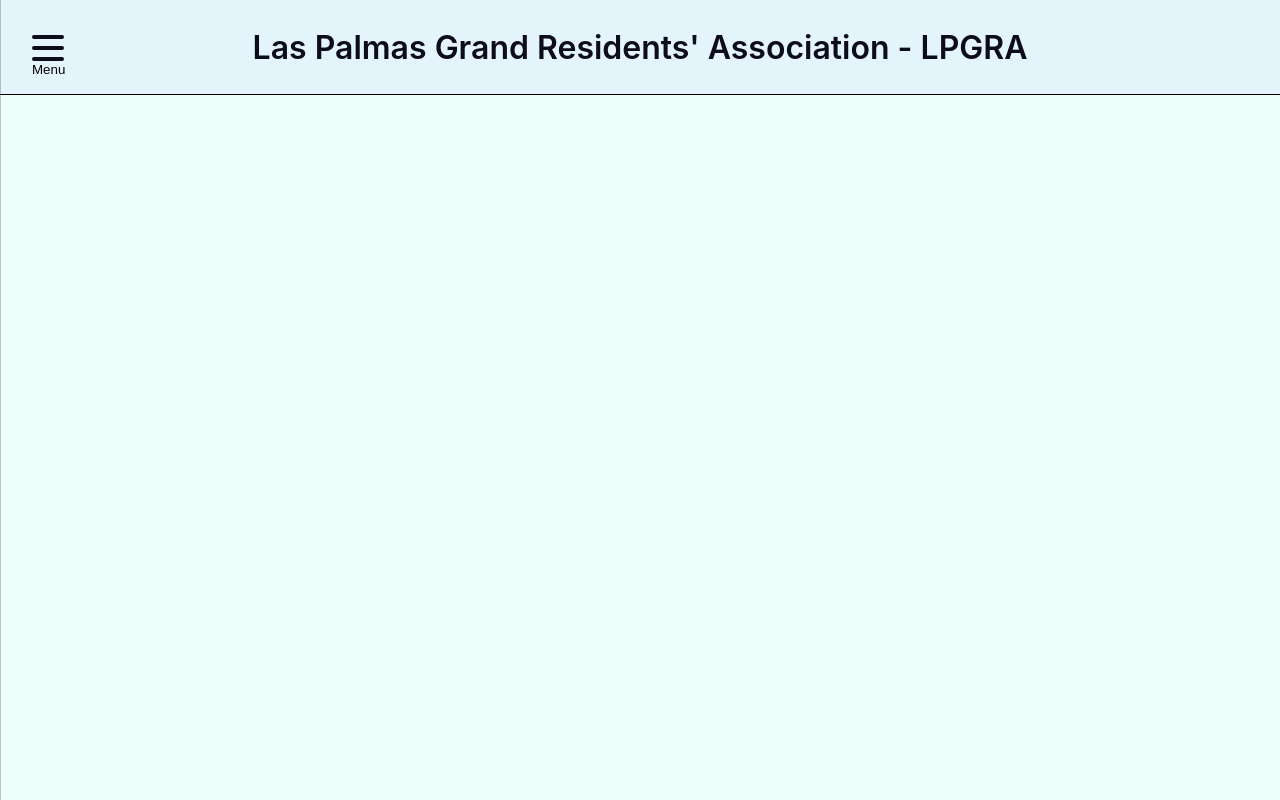
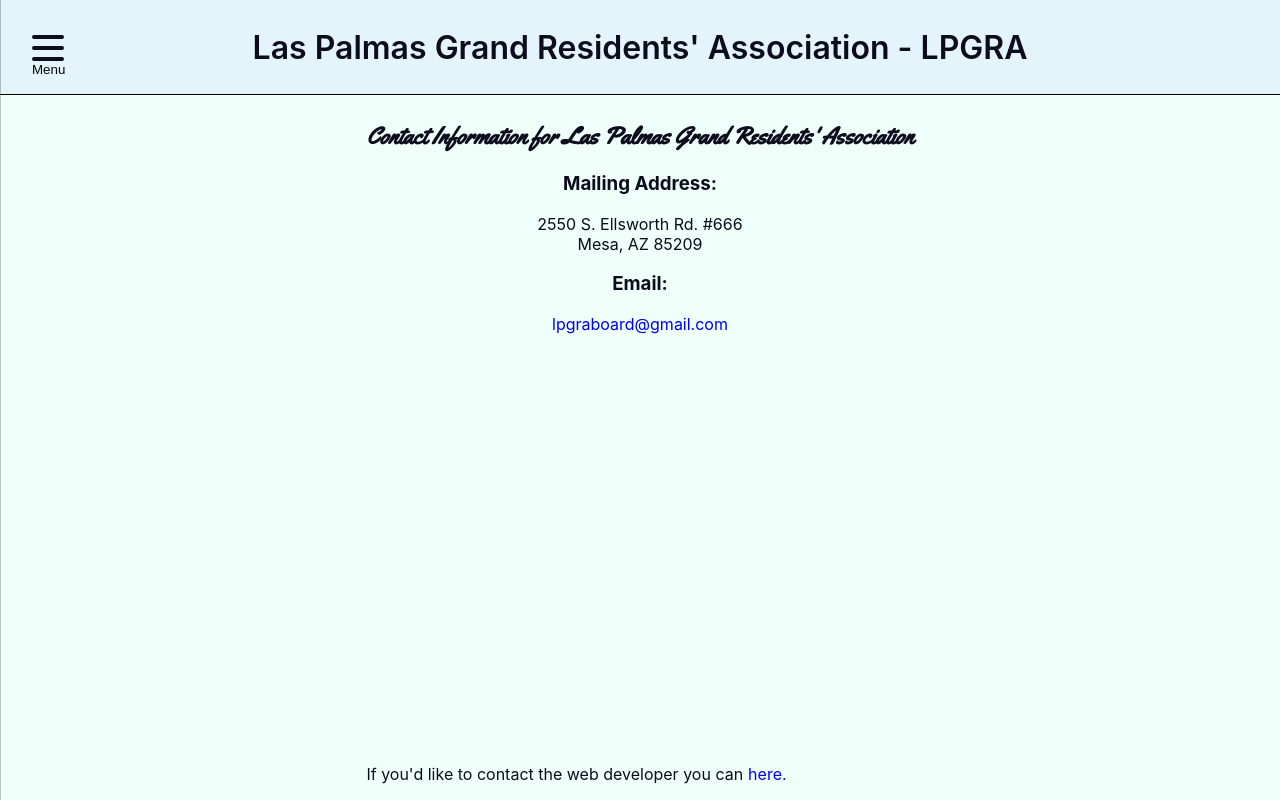
Before and after one commit to Opsimatek/lpgra, a React (Create React App) app: page /contact in a window 1280 px wide. Built offline with nearby package versions, Linux system fonts and the light colour scheme.

Commit message:
complete contact page

```diff
--- a/public/index.html
+++ b/public/index.html
@@ -12,6 +12,7 @@
     <link rel="icon" type="image/png" sizes="32x32" href="%PUBLIC_URL%/assets/favicon/favicon-32x32.png">
     <link rel="icon" type="image/png" sizes="16x16" href="%PUBLIC_URL%/assets/favicon/favicon-16x16.png">
     <link rel="manifest" href="%PUBLIC_URL%/assets/favicon/site.webmanifest">
+    <link href="https://fonts.googleapis.com/css2?family=Yellowtail&display=swap" rel="stylesheet">
     <!--
       Notice the use of %PUBLIC_URL% in the tags above.
       It will be replaced with the URL of the `public` folder during the build.
--- a/src/App.js
+++ b/src/App.js
@@ -4,7 +4,7 @@
 import { theme } from './theme';
 import { Nav } from './Components';
 import { Switch, Route } from 'react-router-dom';
-import { LandingPage, LinksPage, BylawsPage, MinutesListPage, BoardPage } from './routes';
+import { LandingPage, LinksPage, BylawsPage, MinutesListPage, BoardPage, ContactPage } from './routes';
 // import Minutes from './STORE';
 // import './App.css';
 
@@ -40,6 +40,10 @@
                 path="/board"
                 component={BoardPage}
               />
+              <Route
+                path="/contact"
+                component={ContactPage}
+              />
             </Switch>
           </main>
         </div>
--- a/src/routes/ContactPage/ContactPage.js
+++ b/src/routes/ContactPage/ContactPage.js
@@ -5,7 +5,30 @@
     render() {
         return (
             <StyledContact>
-
+                <h2>
+                    Contact Information for Las Palmas Grand Residents' Association
+                </h2>
+                <h3>
+                    Mailing Address:
+                </h3>
+                <p>
+                    2550 S. Ellsworth Rd. #666<br></br>
+                    Mesa, AZ 85209
+                </p>
+                <h3>
+                    Email:
+                </h3>
+                <a href="mailto:lpgraboard9@gmail.com?subject=Contact&nbsp;from&nbsp;Website">
+                    lpgraboard@gmail.com
+                </a>
+                <div>
+                    <p>
+                        If you'd like to contact the web developer you can
+                        <a href="mailto:shanemcneil19@gmail.com?subject=I&nbsp;saw&nbsp;the&nbsp;LPGRA&nbsp;Website">
+                        here.
+                    </a>
+                    </p>
+                </div>
             </StyledContact>
         )
     }
--- a/src/routes/ContactPage/ContactPage.style.js
+++ b/src/routes/ContactPage/ContactPage.style.js
@@ -0,0 +1,20 @@
+import styled from 'styled-components';
+
+export const StyledContact = styled.div`
+    padding: 100px 10px;
+    text-align: center;
+
+    h2 {
+        font-family: 'Yellowtail', cursive;
+    }
+
+    div {
+        position: absolute;
+        bottom: 0px;
+    }
+
+    a {
+        text-decoration: none;
+        padding: 5px;
+    }
+`
--- a/src/routes/ContactPage/index.js
+++ b/src/routes/ContactPage/index.js
@@ -0,0 +1 @@
+export { default } from './ContactPage';
--- a/src/routes/index.js
+++ b/src/routes/index.js
@@ -1,6 +1,6 @@
 export { default as BoardPage } from './BoardPage';
 export { default as BylawsPage } from './BylawsPage';
-// export { default as ContactPage } from './ContactPage';
+export { default as ContactPage } from './ContactPage';
 export { default as LandingPage } from './LandingPage';
 export { default as LinksPage } from './LinksPage';
 export { default as MinutesListPage } from './MinutesListPage';
```
